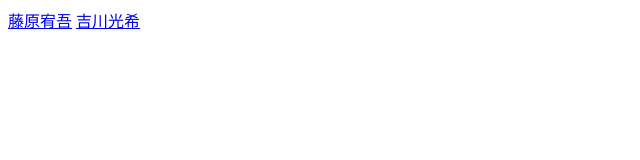
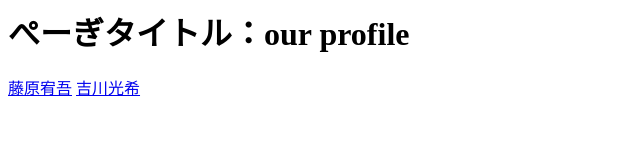
Before and after one commit to koki-0524/branch-test2, a plain HTML site: page index.html in a window 1280 px wide. Shown: the whole page, without its empty margins (0-640 px from the left). Drawn offline with Linux system fonts and the light colour scheme.

Commit message:
見出し1

```diff
--- a/index.html
+++ b/index.html
@@ -3,6 +3,7 @@
         <title>プロフィール</title>
     </head>
     <body>
+	<h1>ぺーぎタイトル：our profile</h1>
         <a href="profile_A.html">藤原宥吾</a>
         <a href="profile_B.html">吉川光希</a>
     </body>
```
